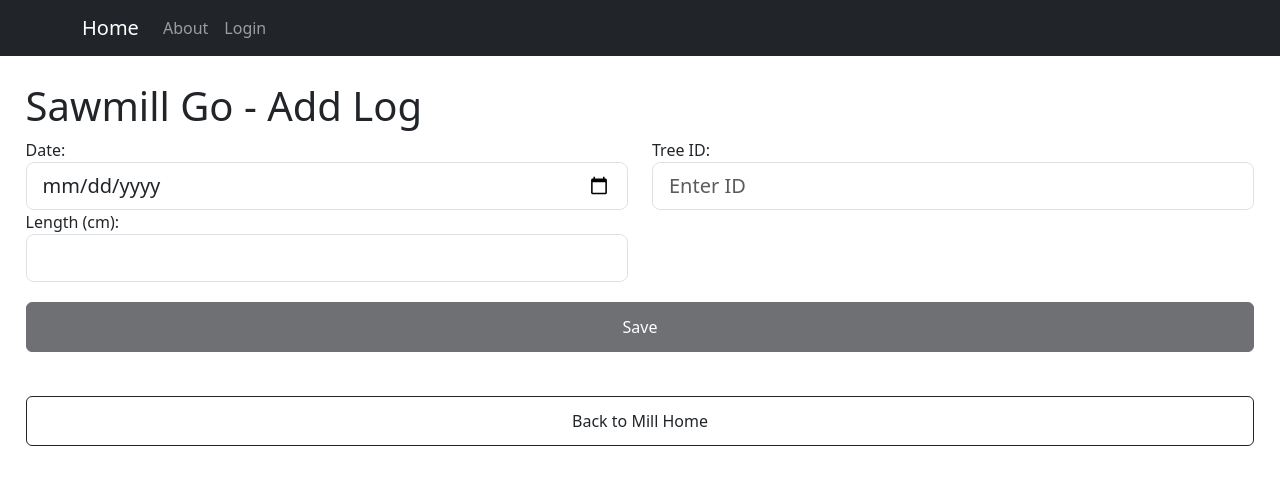
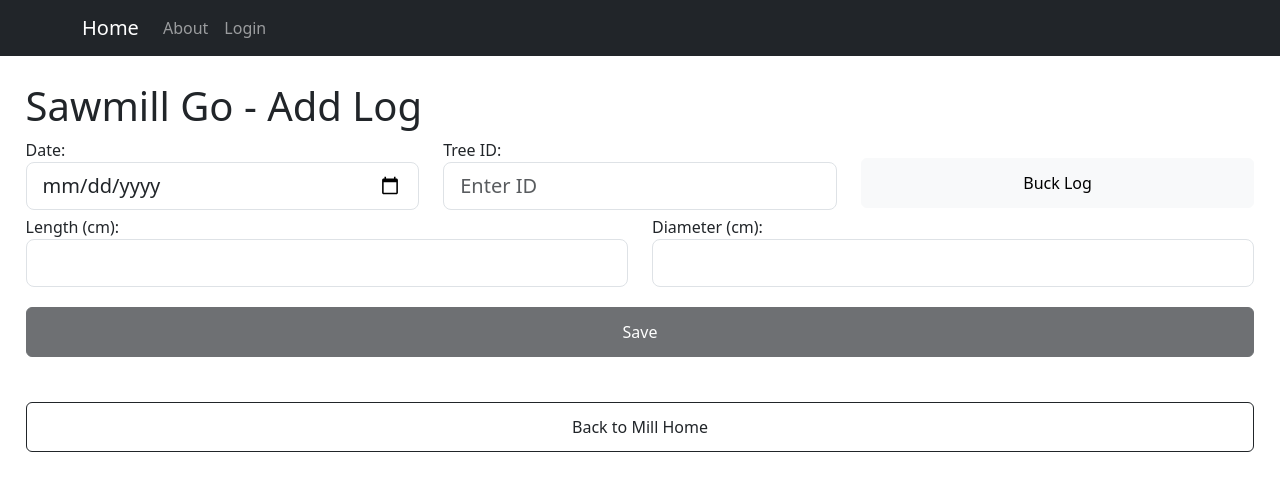
Before and after one commit to andrewcargill/sawmill_go, a React (Create React App) app in the folder mill/: page /mill_add_logs in a window 1280 px wide. Shown: the top 490 px of the page. Built offline with nearby package versions, Linux system fonts and the light colour scheme.

Commit message:
plank post screen updated

```diff
--- a/mill/src/Home.jsx
+++ b/mill/src/Home.jsx
@@ -5,7 +5,7 @@ const Home = () => {
     <div>
 
       <h1>Hello, Welcome to the Sawmill Go Frontend!</h1>
-      <p>v1.1.6</p>
+      <p>v1.1.7</p>
     </div>
   );
 };
--- a/mill/src/pages/MillAddLogs.jsx
+++ b/mill/src/pages/MillAddLogs.jsx
@@ -11,6 +11,8 @@ const MillAddLogs = () => {
   const [tree, setTree] = useState("");
   const [date, setDate] = useState("");
   const [length, setLength] = useState("");
+  const [diameter, setDiameter] = useState("");
+  const [buck, setBuck] = useState("");
   const [success, setSuccess] = useState(false);
   const [postId, setPostId] = useState(null);
   const [treeIdExists, setTreeIdExists] = useState(null);
@@ -79,6 +81,10 @@ const MillAddLogs = () => {
     navigate(route);
   };
 
+  const handleBuckClick = () => {
+    setBuck(!buck);
+  };
+
   return (
     <div className={css.page}>
       <div>
@@ -88,7 +94,7 @@ const MillAddLogs = () => {
       <div>
         <form onSubmit={handleSubmit}>
           <Row>
-            <Col xs={6}>
+            <Col xs={4}>
               <label>Date:</label>
               <input
                 type="date"
@@ -98,7 +104,7 @@ const MillAddLogs = () => {
                 required
               />
             </Col>
-            <Col xs={6}>
+            <Col xs={4}>
               <label>Tree ID:</label>
               <input
                 type="text"
@@ -114,6 +120,15 @@ const MillAddLogs = () => {
                 <div className={css.validationMessage}>ID not in system</div>
               )}
             </Col>
+            <Col xs={4}>
+                      <Button
+                        id={css.button}
+                        variant={buck ? "success" : "light"}
+                        onClick={handleBuckClick}
+                      >
+                        Buck Log
+                      </Button>
+                    </Col>
           </Row>
           <Row>
             <Col xs={6}>
@@ -123,6 +138,18 @@ const MillAddLogs = () => {
                 className="form-control form-control-lg"
                 value={length}
                 onChange={(e) => setLength(e.target.value)}
+                inputMode="numeric"
+                required
+              />
+            </Col>
+            <Col xs={6}>
+              <label>Diameter (cm):</label>
+              <input
+                type="number"
+                className="form-control form-control-lg"
+                value={diameter}
+                onChange={(e) => setDiameter(e.target.value)}
+                inputMode="numeric"
                 required
               />
             </Col>
```
